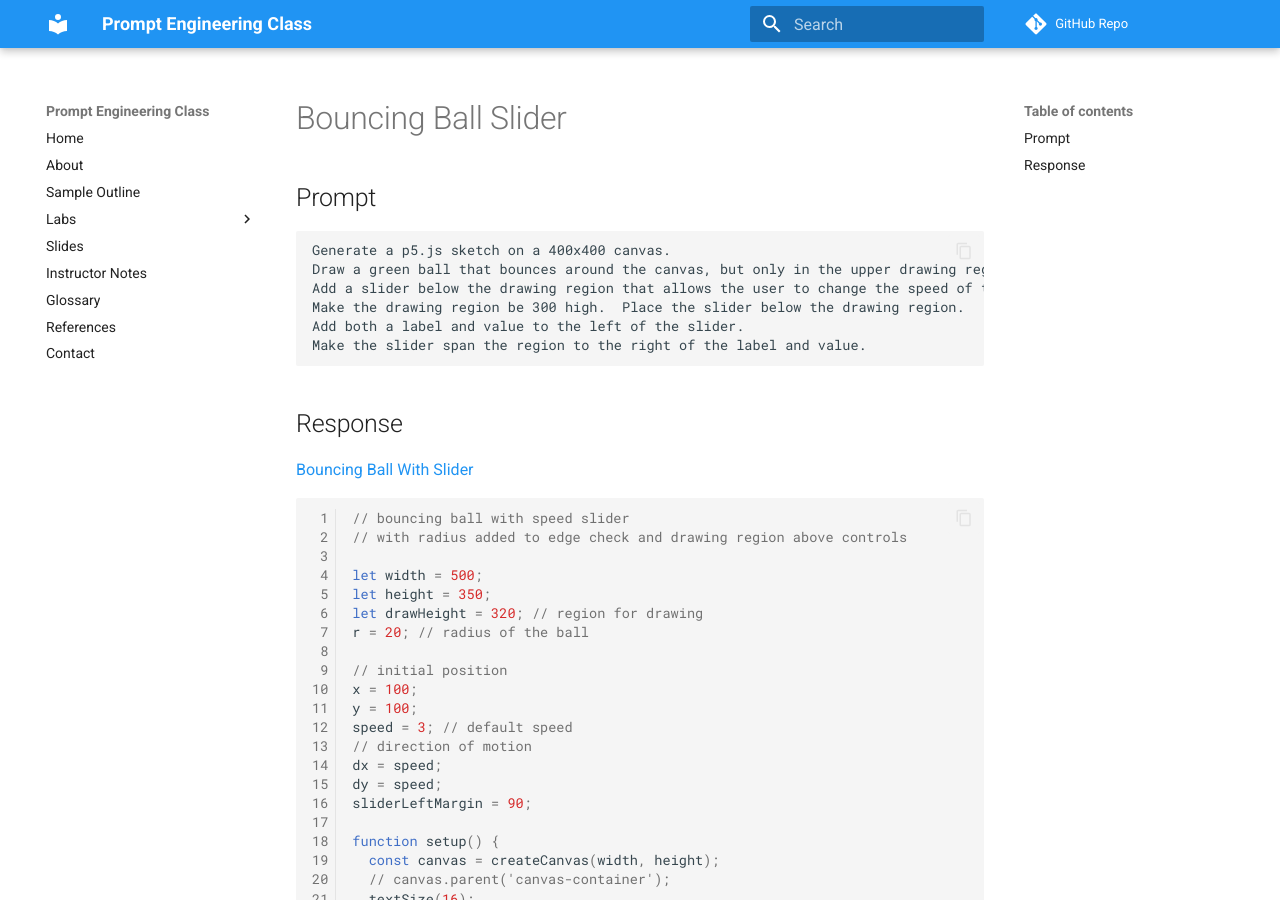
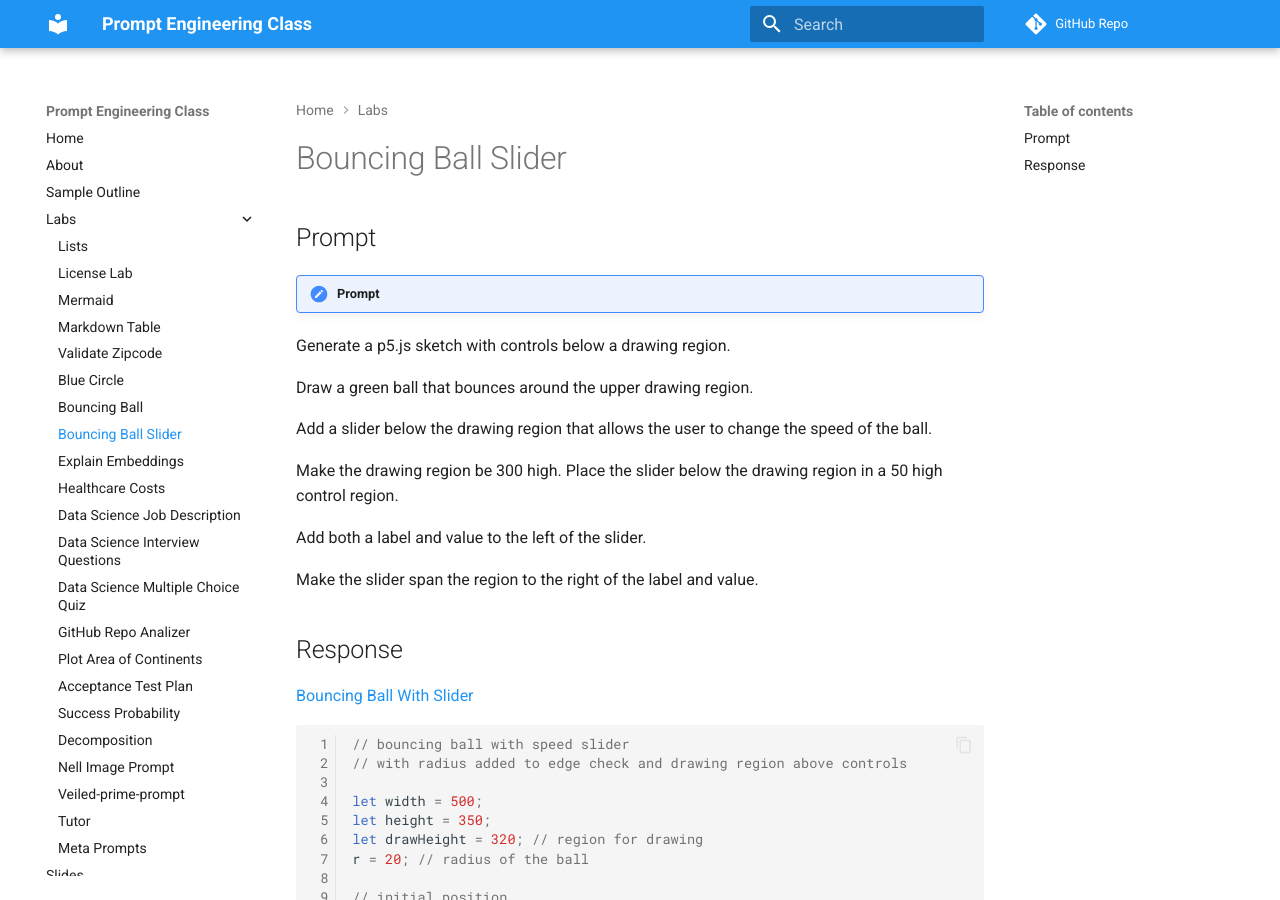
Before and after one commit to dmccreary/prompt-class, an MkDocs documentation site: the page built from docs/labs/05-bouncing-ball-slider.md, in a window 1280 px wide and 900 px high. Built offline with MkDocs 1.6.1 and Material for MkDocs 9.7.7, drawn with Linux system fonts in a browser that asks for light colours; comment, search, counter and statistics services are not loaded; some of the changed text lies outside the part shown.

Commit message:
updating content

````diff
--- a/docs/labs/05-bouncing-ball-slider.md
+++ b/docs/labs/05-bouncing-ball-slider.md
@@ -2,14 +2,18 @@
 
 ## Prompt
 
-```linenums="0"
-Generate a p5.js sketch on a 400x400 canvas.
-Draw a green ball that bounces around the canvas, but only in the upper drawing region.
-Add a slider below the drawing region that allows the user to change the speed of the ball.
-Make the drawing region be 300 high.  Place the slider below the drawing region.
-Add both a label and value to the left of the slider.
-Make the slider span the region to the right of the label and value.
-```
+!!! prompt
+  Generate a p5.js sketch with controls below a drawing region.
+
+  Draw a green ball that bounces around the upper drawing region.
+
+  Add a slider below the drawing region that allows the user to change the speed of the ball.
+
+  Make the drawing region be 300 high.  Place the slider below the drawing region in a 50 high control region.
+
+  Add both a label and value to the left of the slider.
+
+  Make the slider span the region to the right of the label and value.
 
 ## Response
 
--- a/mkdocs.yml
+++ b/mkdocs.yml
@@ -17,6 +17,8 @@ nav:
     - Markdown Table: labs/03-markdown-table.md
     - Validate Zipcode: labs/04-validate-zipcode.md
     - Blue Circle: labs/05-p5-circle.md
+    - Bouncing Ball: labs/05-bouncing-ball.md
+    - Bouncing Ball Slider: labs/05-bouncing-ball-slider.md
     - Explain Embeddings: labs/06-explain-embeddings.md
     - Healthcare Costs: labs/07-healthcare-costs.md
     - Data Science Job Description: labs/08-job-description.md
@@ -25,11 +27,12 @@ nav:
     - GitHub Repo Analizer: labs/10-github-repo-analyzer.md
     - Plot Area of Continents: labs/11-plot-continents.md
     - Acceptance Test Plan: labs/12-acceptance-test-plan.md
+    - Success Probability: labs/12-success-probability.md
     - Decomposition: labs/13-decomposition.md
     - Nell Image Prompt: labs/14-nell-image-prompt.md
     - Veiled-prime-prompt: labs/15-veiled-prime-prompt.md
     - Tutor: labs/16-tutor.md
-    - Meta Prompt: labs/17-meta-prompt.md
+    - Meta Prompts: labs/17-meta-prompts.md
 
   - Slides: slides.md
   - Instructor Notes: instructor-notes.md
````
Also changed, not shown: docs/labs/05-bouncing-ball.md (renamed from docs/labs/05-boucing-ball.md, +5 -4 lines), docs/sims/bouncing-ball/bouncing-ball.js (added, +102 -0 lines), docs/sims/index.md (added, +3 -0 lines), docs/labs/12-success-probability.md (added), docs/labs/12-success-probabillity.md (deleted).
